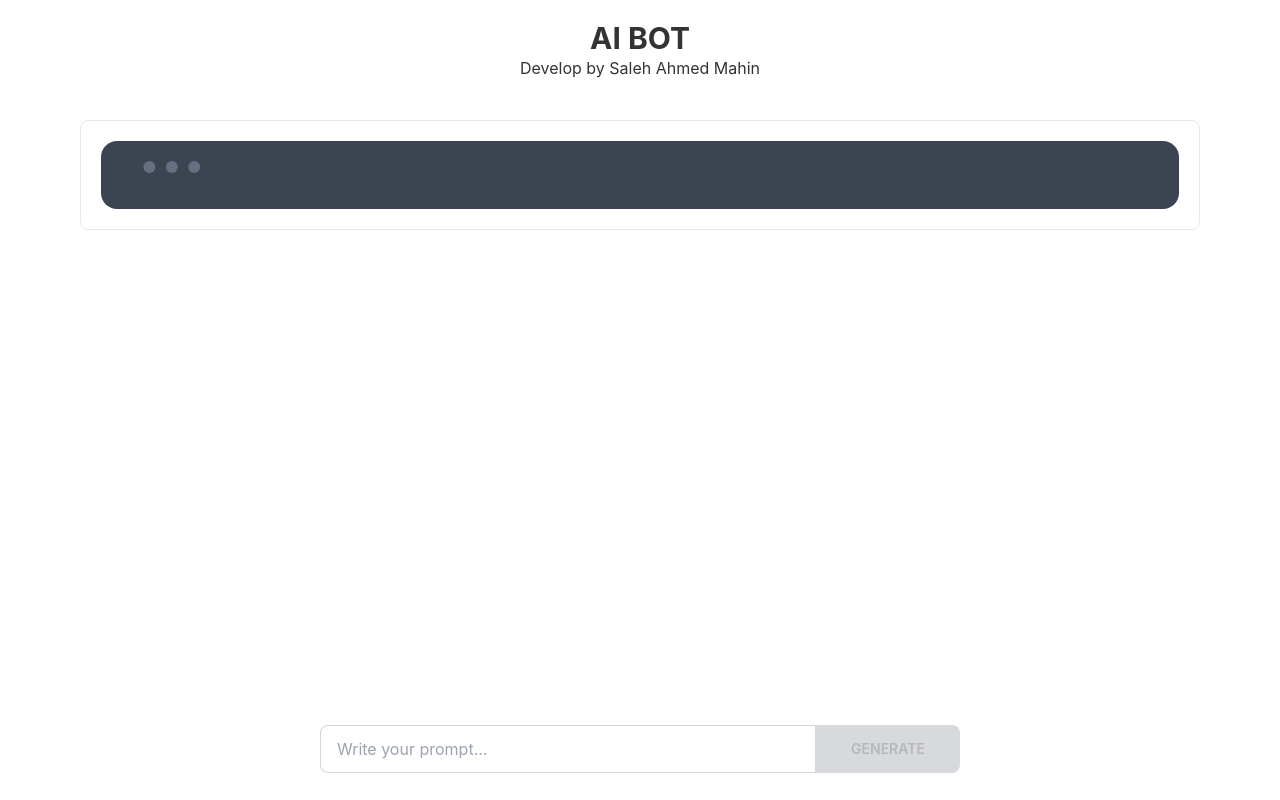
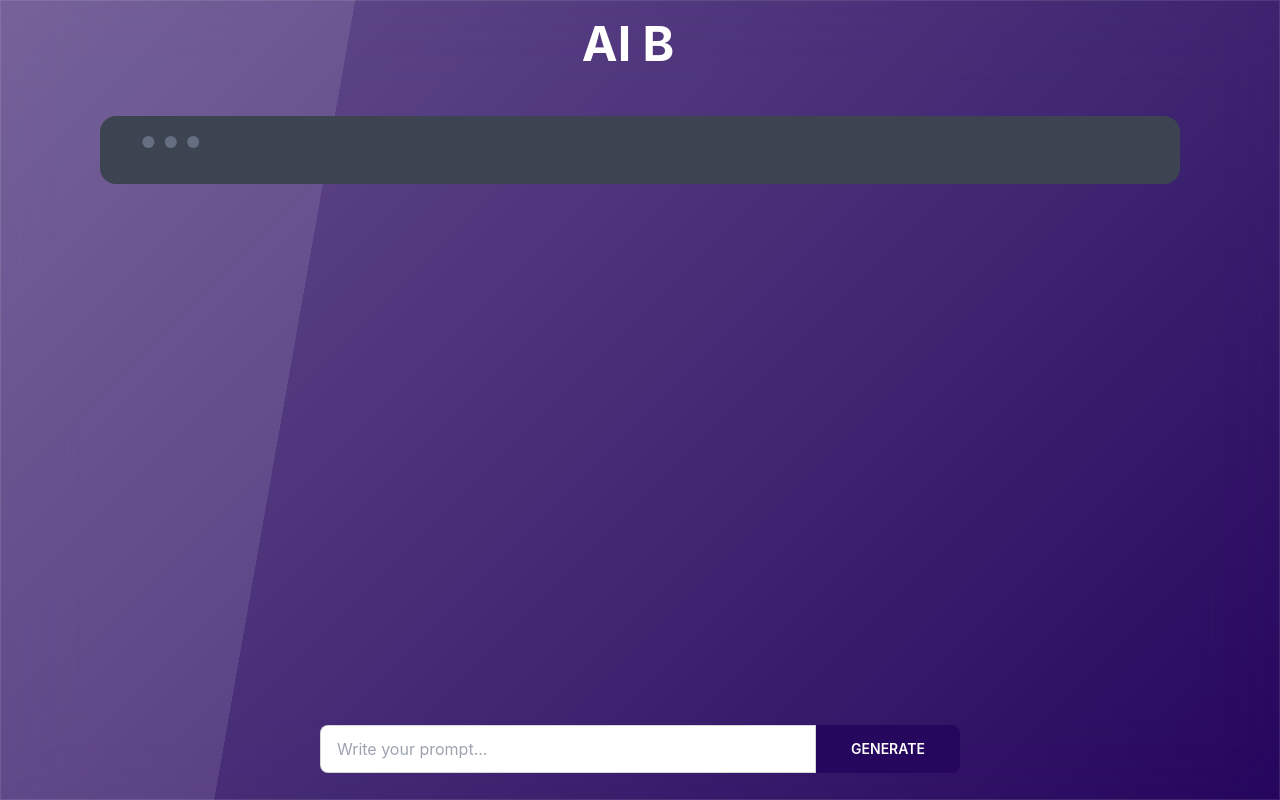
Before and after one commit to SalehAhmed19/AI_BOT, a React (Create React App) app in the folder client/: page / in a window 1280 px wide. Built offline with nearby package versions, Linux system fonts and the light colour scheme.

Commit message:
style changed

```diff
--- a/client/package.json
+++ b/client/package.json
@@ -13,6 +13,7 @@
     "react": "^18.2.0",
     "react-dom": "^18.2.0",
     "react-scripts": "5.0.1",
+    "typewriter-effect": "^2.19.0",
     "web-vitals": "^2.1.4"
   },
   "scripts": {
--- a/client/src/App.js
+++ b/client/src/App.js
@@ -1,7 +1,7 @@
 import { useState } from "react";
 import "./App.css";
+import Typewriter from "typewriter-effect";
 import { Configuration, OpenAIApi } from "openai";
-
 function App() {
   const apiKey = process.env.REACT_APP_MY_ENVIRONMENT_VARIABLE;
   const configuration = new Configuration({
@@ -14,6 +14,7 @@ function App() {
   const [loading, setLoading] = useState(false);
 
   const handleClick = async () => {
+    if (prompt.length > 0) {
       setLoading(true);
       try {
         const response = await openai.createCompletion({
@@ -28,18 +29,28 @@ function App() {
         console.error(error);
       }
       setLoading(false);
+    }
   };
 
   return (
-    <div className="">
-      <h2 className="text-3xl font-bold text-center mt-5">AI BOT</h2>
-      <p className="text-center">Develop by Saleh Ahmed Mahin</p>
-      <div className="border mx-20 my-10 p-5 rounded-lg">
+    <div className="bg-[#26075e] h-screen">
+      <div className="glass h-screen">
+        <h2 className="text-5xl font-bold text-center pt-5 pb-2 text-[#fff]">
+          <Typewriter
+            options={{
+              strings: ["AI BOT", "ChatGPT"],
+              cursor: "_",
+              autoStart: true,
+              loop: true,
+            }}
+          />
+        </h2>
+        <div className="mx-20 mt-5 p-5 rounded-lg">
           <pre style={{ whiteSpace: "pre-wrap" }} className="mockup-code px-5">
             {result}
           </pre>
         </div>
-      <div className="flex justify-center btm-nav w-1/2 mx-auto my-5">
+        <div className="flex justify-center btm-nav w-1/2 mx-auto my-5 bg-transparent">
           <div className="form-control w-1/2">
             <div className="input-group my-10">
               <input
@@ -53,11 +64,12 @@ function App() {
               />
               <button
                 onClick={handleClick}
-              disabled={loading || prompt.length === 0}
-              className="btn btn-square w-36"
+                // disabled={loading}
+                className="btn btn-primary btn-square w-36 text-[#fff]"
               >
                 {loading ? "Generating..." : "Generate"}
               </button>
+            </div>
           </div>
         </div>
       </div>
```
Also changed, not shown: 1 other file (tests, documents, lock files or other folders). Lines whose indentation alone changed are shown as unchanged.
